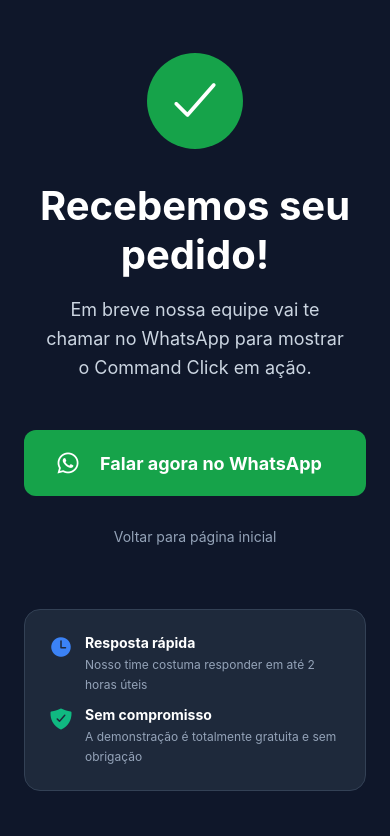
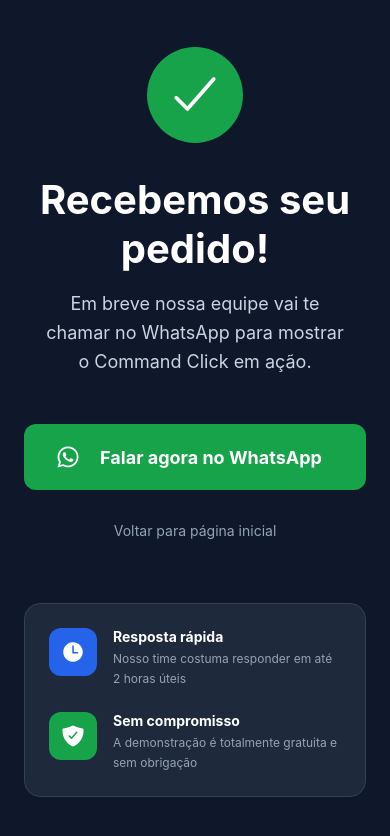
Before and after one commit to commandclickcontato-boop/ommandclick-landing, a React Native app: screen /ThankYou in a window 390 px wide. Shown: the top 836 px of the page. Built offline with nearby package versions, Linux system fonts and the light colour scheme; no server answers.

Commit message:
agent changes complete

```diff
--- a/src/screens/ThankYouScreen.tsx
+++ b/src/screens/ThankYouScreen.tsx
@@ -65,13 +65,10 @@
 
         {/* Additional Info */}
         <View className="mt-12 bg-slate-800 p-6 rounded-2xl border border-slate-700">
-          <View className="flex-row items-start mb-3">
-            <Ionicons
-              name="time"
-              size={24}
-              color="#3b82f6"
-              style={{ marginRight: 12 }}
-            />
+          <View className="flex-row items-start mb-6">
+            <View className="bg-blue-600 w-12 h-12 rounded-xl items-center justify-center mr-4">
+              <Ionicons name="time" size={24} color="white" />
+            </View>
             <View className="flex-1">
               <Text className="text-white font-bold text-base mb-1">
                 Resposta rápida
@@ -83,12 +80,9 @@
           </View>
 
           <View className="flex-row items-start">
-            <Ionicons
-              name="shield-checkmark"
-              size={24}
-              color="#10b981"
-              style={{ marginRight: 12 }}
-            />
+            <View className="bg-green-600 w-12 h-12 rounded-xl items-center justify-center mr-4">
+              <Ionicons name="shield-checkmark" size={24} color="white" />
+            </View>
             <View className="flex-1">
               <Text className="text-white font-bold text-base mb-1">
                 Sem compromisso
```
Also changed, not shown: changelog.txt.
